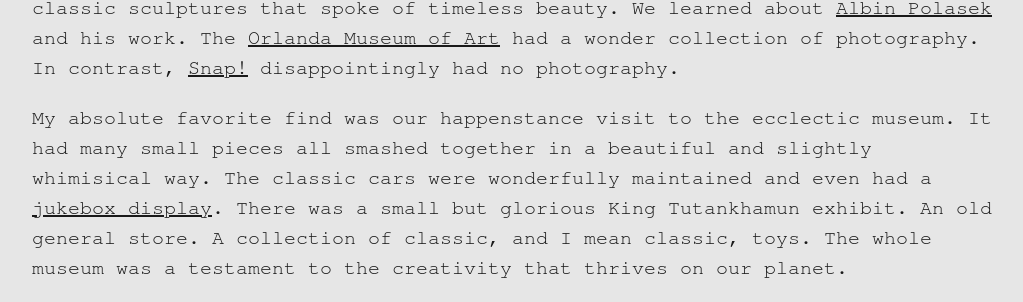
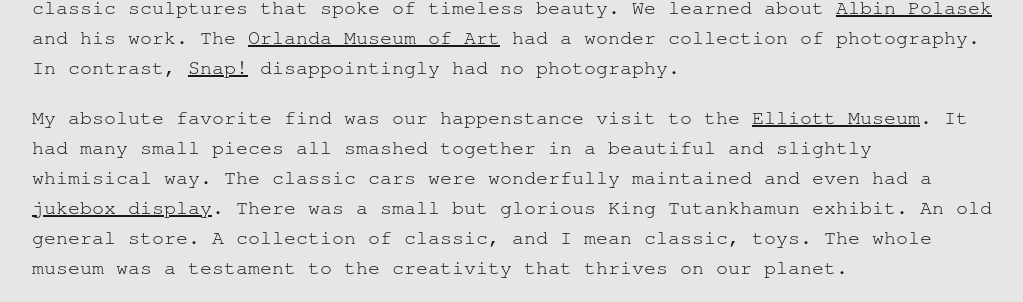
Before and after one commit to xtrangeloop/xtrangeloop.github.io, a Jekyll site: the page built from _posts/2024-01-11-Gravitational-Attraction.md, in a window 1280 px wide. Shown: the part 806-1108 px from the top of the page, without its empty margins (128-1151 px from the left). Built offline with Jekyll 4.4.1, drawn with Linux system fonts in a browser that asks for light colours.

Commit message:
Update 2024-01-11-Gravitational-Attraction.md

```diff
--- a/_posts/2024-01-11-Gravitational-Attraction.md
+++ b/_posts/2024-01-11-Gravitational-Attraction.md
@@ -13,7 +13,7 @@
 
 Next we dove into the vibrant art scene through an array of art and sculpture museums. Each gallery was filled with creative expressions that challenged and inspired from contemporary pieces that pushed the boundaries of imagination to classic sculptures that spoke of timeless beauty. We learned about [Albin Polasek](https://polasek.org) and his work. The [Orlanda Museum of Art](https://omart.org) had a wonder collection of photography. In contrast, [Snap!](https://www.snaporlando.com) disappointingly had no photography.
 
-My absolute favorite find was our happenstance visit to the ecclectic museum. It had many small pieces all smashed together in a beautiful and slightly whimisical way. The classic cars were wonderfully maintained and even had a [jukebox display](https://m.youtube.com/watch?v=sPwhQjx483s). There was a small but glorious King Tutankhamun exhibit. An old general store. A collection of classic, and I mean classic, toys. The whole museum was a testament to the creativity that thrives on our planet.
+My absolute favorite find was our happenstance visit to the [Elliott Museum](https://hsmc-fl.com/elliott-museum/). It had many small pieces all smashed together in a beautiful and slightly whimisical way. The classic cars were wonderfully maintained and even had a [jukebox display](https://m.youtube.com/watch?v=sPwhQjx483s). There was a small but glorious King Tutankhamun exhibit. An old general store. A collection of classic, and I mean classic, toys. The whole museum was a testament to the creativity that thrives on our planet.
 
 As we wandered through these artistic spaces, many of them with our friends, we found ourselves reflecting on the beauty of human expression. Art is a journey into the unknown; a pursuit of something beyond the ordinary. It was a profound reminder that our world is a canvas of endless possibilities.
 
```
